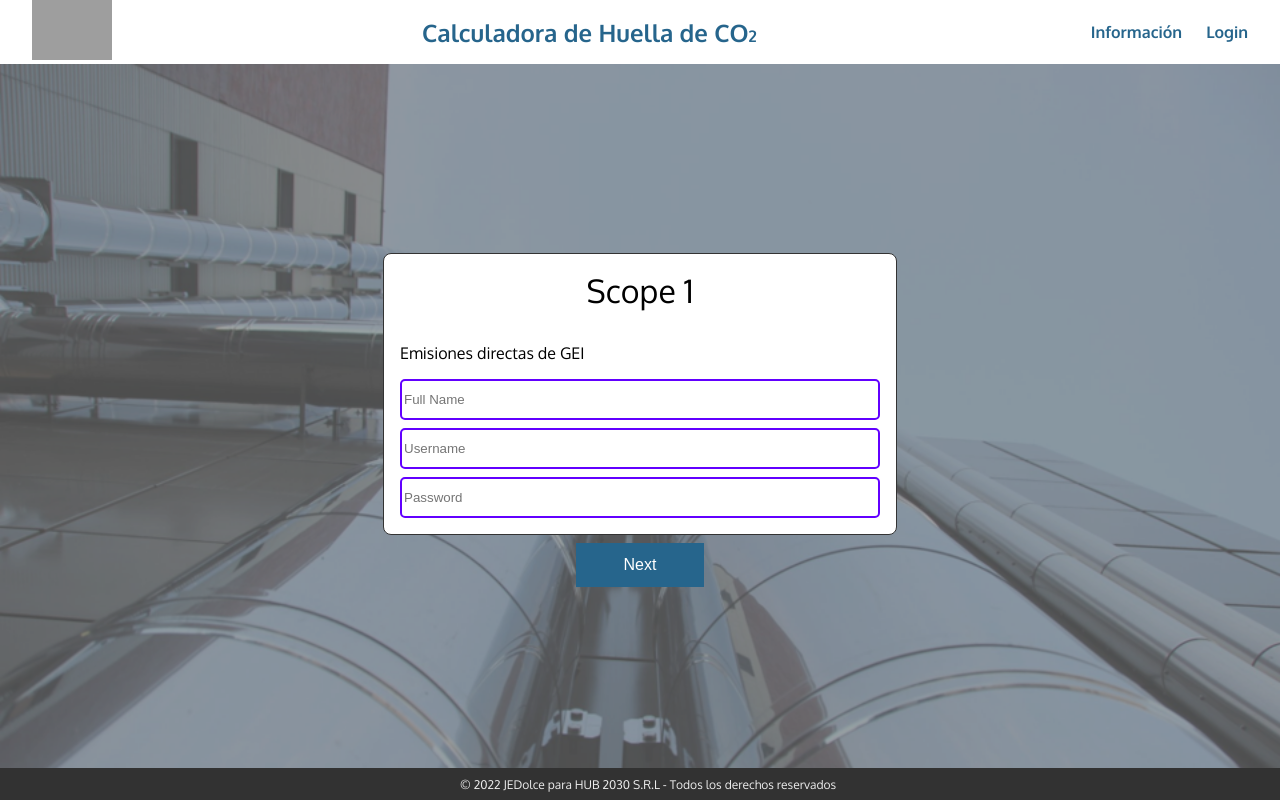
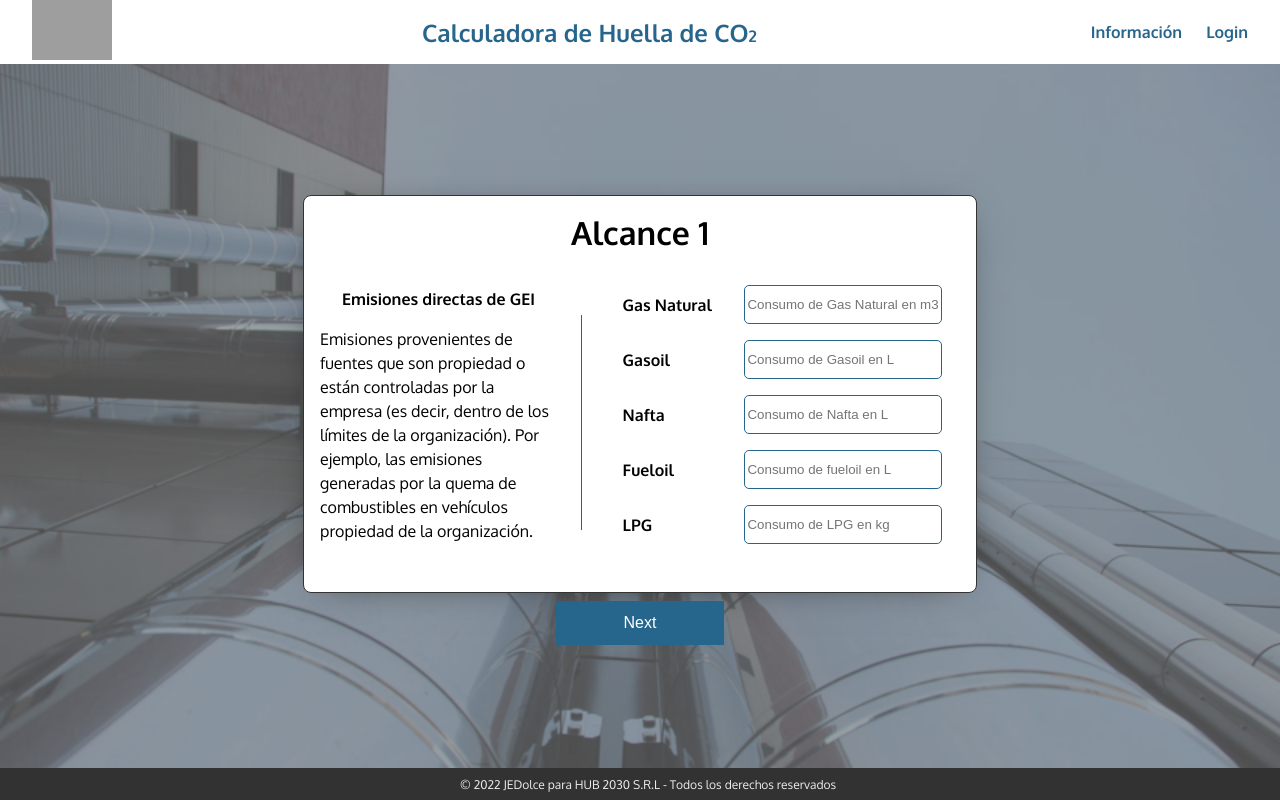
Before and after one commit to JEDolce/carbon-footprint-hub, a React (Create React App) app: page /form in a window 1280 px wide. Built offline with nearby package versions, Linux system fonts and the light colour scheme; grey boxes are pictures that could not be loaded.

Commit message:
second commit

```diff
--- a/src/app.css
+++ b/src/app.css
@@ -67,7 +67,7 @@ img {
 }
 
 .card {
-    min-width: 30rem;
+    min-width: 40rem;
     background-color: white;
     border: 1px solid #333;
     border-radius: 0.5rem;
@@ -76,30 +76,9 @@ img {
     margin: 0 auto;
     display: flex;
     flex-direction: column;
-}
-
-.form-group {
-    display: flex;
-    flex-direction: column;
-    margin-bottom: 0.5rem;
-    gap: 0.25em;
-}
-
-.form-group:last-child {
-    margin: 0;
-}
-
-.form-group>label {
-    font-weight: bold;
-    font-size: 0.8em;
-    color: #333;
-}
-
-.form-group>input {
-    border: 1px solid #333;
-    border-radius: 0.25em;
-    font-size: 1rem;
-    padding: 0.25em;
+    box-shadow: -1px 4px 39px -19px rgba(0, 0, 0, 0.67);
+    -webkit-box-shadow: -1px 4px 39px -19px rgba(0, 0, 0, 0.67);
+    -moz-box-shadow: -1px 4px 39px -19px rgba(0, 0, 0, 0.67);
 }
 
 .step-title {
@@ -107,12 +86,53 @@ img {
     margin-bottom: 1rem;
     font-size: 2rem;
     text-align: center;
+    font-weight: bold;
+}
+
+.cardLeft,
+.cardRight {
+    display: flex;
+    flex-direction: column;
+    align-items: center;
+    justify-content: center;
+}
+
+.cardCenter {
+    display: flex;
+    align-items: center;
+    justify-content: center;
+    position: relative;
+}
+
+.line {
+    width: 1.5px;
+    height: 70%;
+    background-color: #26658c;
+    position: absolute;
+    top: 0;
+    right: 0;
+    left: 0;
+    bottom: 0;
+    margin: auto;
+}
+
+.inputsContainer {
+    width: 90%;
+    display: flex;
+    align-items: center;
+    justify-content: space-between;
+}
+
+label {
+    font-weight: bold;
+    margin-bottom: 1rem;
 }
 
 input {
-    border: 2px solid rgb(98, 0, 255);
+    width: 60%;
+    height: 35px;
+    border: 1px solid #26658c;
     border-radius: 5px;
-    height: 35px;
     display: block;
     margin-bottom: 1rem;
 }
@@ -179,11 +199,7 @@ button {
     color: #eee;
 }
 
-#date {
-    font-size: 0.75rem;
-}
-
-.progress-bar {
+/* .progress-bar {
     width: 400px;
     height: 15px;
     background-color: white;
@@ -195,3 +211,30 @@ button {
     height: 100%;
     background-color: rgb(98, 0, 255);
 }
+
+.form-group {
+    display: flex;
+    flex-direction: column;
+    margin-bottom: 0.5rem;
+    gap: 0.25em;
+}
+
+.form-group:last-child {
+    margin: 0;
+}
+
+.form-group>label {
+    font-weight: bold;
+    font-size: 0.8em;
+    color: #333;
+}
+
+.form-group>input {
+    border: 1px solid #333;
+    border-radius: 0.25em;
+    font-size: 1rem;
+    padding: 0.25em;
+}
+
+
+*/
--- a/src/components/Footer.jsx
+++ b/src/components/Footer.jsx
@@ -3,7 +3,13 @@ import React from 'react';
 const Footer = () => {
     return (
         <div className='footer'>
-            <p className='copyright'>© <span id="date">{new Date().getFullYear()}</span> JEDolce para HUB 2030 S.R.L - Todos los derechos reservados</p>
+            <p className='copyright'>
+                ©&nbsp;
+                <span id="date" style={{ fontSize: "0.75rem" }}>
+                    {new Date().getFullYear()}&nbsp;
+                </span>
+                JEDolce para HUB 2030 S.R.L - Todos los derechos reservados
+            </p>
         </div>
     )
 }
--- a/src/components/ScopeOne.jsx
+++ b/src/components/ScopeOne.jsx
@@ -1,32 +1,34 @@
 import React from 'react';
+import { scopeOneData } from '../data';
 
-const ScopeOne = ({ formData, setFormData }) => {
+const ScopeOne = ({ scopeOneState, setScopeOneState }) => {
+
     return (
-
         <div className="card">
-            <div className="step-title">Scope 1</div>
-            <p>Emisiones directas de GEI</p>
-            <input
-                type="text"
-                placeholder="Full Name"
-                className="form-group"
-                value={formData.fullName}
-                onChange={(e) => setFormData({ ...formData, fullName: e.target.value })}
-            />
-            <input
-                type="text"
-                className="form-group"
-                placeholder="Username"
-                value={formData.username}
-                onChange={(e) => setFormData({ ...formData, username: e.target.value })}
-            />
-            <input
-                type="text"
-                className="form-group"
-                placeholder="Password"
-                value={formData.password}
-                onChange={(e) => setFormData({ ...formData, password: e.target.value })}
-            />
+            <div className="step-title">Alcance 1</div>
+            <div className="cardContainer" style={{ display: "flex" }}>
+                <div className="cardLeft" style={{ flex: 2, lineHeight: "1.5rem", margin: "1rem 1.5rem 1rem 0" }}>
+                    <b>Emisiones directas de GEI</b>
+                    <p>Emisiones provenientes de fuentes que son propiedad o están controladas por la empresa (es decir, dentro de los límites de la organización). Por ejemplo, las emisiones generadas por la quema de combustibles en vehículos propiedad de la organización.</p>
+                </div>
+                <div className="cardCenter">
+                    <div className="line" />
+                </div>
+                <div className="cardRight" style={{ flex: 3, margin: "1rem 0 1rem 1.5rem" }}>
+                    {scopeOneData.map((item) => (
+                        <div className="inputsContainer" key={item.id}>
+                            <label>{item.label}</label>
+                            <input
+                                {...item}
+                                type={item.type}
+                                placeholder={item.placeholder}
+                                value={scopeOneState[item.name]}
+                                onChange={(e) => setScopeOneState({ ...scopeOneState, [e.target.name]: e.target.value })}
+                            />
+                        </div>
+                    ))}
+                </div>
+            </div>
         </div>
 
     )
--- a/src/components/ScopeTwo.jsx
+++ b/src/components/ScopeTwo.jsx
@@ -1,22 +1,34 @@
 import React from 'react';
+import { scopeTwoData } from '../data';
 
-const ScopeTwo = ({ formData, setFormData }) => {
+const ScopeTwo = ({ scopeTwoState, setScopeTwoState }) => {
+
     return (
         <div className="card">
-            <div className="step-title">Scope 2</div>
-            <p>Emisiones por Energía Importada</p>
-            <input
-                type="text"
-                placeholder="Nickname"
-                value={formData.nickname}
-                onChange={(e) => setFormData({ ...formData, nickname: e.target.value })}
-            />
-            <input
-                type="text"
-                placeholder="Email"
-                value={formData.email}
-                onChange={(e) => setFormData({ ...formData, email: e.target.value })}
-            />
+            <div className="step-title">Alcance 2</div>
+            <div className="cardContainer" style={{ display: "flex" }}>
+                <div className="cardLeft" style={{ flex: 2, lineHeight: "1.5rem", margin: "1rem 1.5rem 1rem 0" }}>
+                    <b>Emisiones indirectas de GEI</b>
+                    <p>Emisiones provenientes de la generación de energía comprada (en forma de electricidad, calor o vapor) que utiliza la organización.</p>
+                </div>
+                <div className="cardCenter">
+                    <div className="line" />
+                </div>
+                <div className="cardRight" style={{ flex: 3, margin: "1rem 0 1rem 1.5rem" }}>
+                    {scopeTwoData.map((item) => (
+                        <div className="inputsContainer" key={item.id}>
+                            <label>{item.label}</label>
+                            <input
+                                {...item}
+                                type={item.type}
+                                placeholder={item.placeholder}
+                                value={scopeTwoState[item.name]}
+                                onChange={(e) => setScopeTwoState({ ...scopeTwoState, [e.target.name]: e.target.value })}
+                            />
+                        </div>
+                    ))}
+                </div>
+            </div>
         </div>
     )
 }
--- a/src/data.js
+++ b/src/data.js
@@ -17,7 +17,7 @@ export const scopeOneData = [
         id: 3,
         name: "nafta",
         type: "text",
-        placeholder: "Consumo de Gas Nafta en L",
+        placeholder: "Consumo de Nafta en L",
         label: "Nafta",
     },
     {
@@ -34,27 +34,45 @@ export const scopeOneData = [
         placeholder: "Consumo de LPG en kg",
         label: "LPG",
     },
-]
+];
 
-
-
-export const inputsA = [
+export const scopeTwoData = [
     {
-        id: 1,
-        name: "name",
+        id: 6,
+        name: "electricidad",
         type: "text",
-        placeholder: "Ingrese su nombre y apellido",
-        label: "Nombre y Apellido",
-        errorMsg: "Ingrese su nombre y apellido",
-        required: true
+        placeholder: "Consumo Electrico en kWh",
+        label: "Electricidad",
     },
     {
-        id: 2,
-        name: "legajo",
+        id: 7,
+        name: "vapor",
         type: "text",
-        placeholder: "Ingrese su N° de legajo",
-        label: "N° de Legajo",
-        errorMsg: "Ingrese su n° de legajo",
-        required: true
+        placeholder: "Consumo de Vapor en m3",
+        label: "Vapor",
     }
 ];
+
+export const scopeThreeData = [
+    {
+        id: 8,
+        name: "transporte",
+        type: "text",
+        placeholder: "Consumo Electrico en kWh",
+        label: "Electricidad",
+    },
+    {
+        id: 9,
+        name: "transporte1",
+        type: "text",
+        placeholder: "Consumo Electrico en 1",
+        label: "Electricidad1",
+    },
+    {
+        id: 10,
+        name: "transporte2",
+        type: "text",
+        placeholder: "Consumo Electrico en 2",
+        label: "Electricidad2",
+    },
+];
--- a/src/pages/Form.jsx
+++ b/src/pages/Form.jsx
@@ -6,31 +6,36 @@ import Buttons from '../components/Buttons';
 
 export const Form = () => {
     const [page, setPage] = useState(0);
+    const [scopeOneState, setScopeOneState] = useState({
+        gas: "",
+        gasoil: "",
+        nafta: "",
+        fueloil: "",
+        lpg: ""
+    });
 
-    const [formData, setFormData] = useState({
-        fullname: "",
-        username: "",
-        password: "",
-        nickname: "",
-        email: "",
-        address: "",
-        nationality: "",
-        zipcode: "",
-        highestQualification: "",
-        occupation: "",
-        about: "",
+    const [scopeTwoState, setScopeTwoState] = useState({
+        electricidad: "",
+        vapor: ""
+    });
+
+    const [scopeThreeState, setScopeThreeState] = useState({
+        transporte: "",
+        transporte1: "",
+        transporte2: ""
     });
 
     const compList = [
-        <ScopeOne formData={formData} setFormData={setFormData} />,
-        <ScopeTwo formData={formData} setFormData={setFormData} />,
-        <ScopeThree formData={formData} setFormData={setFormData} />
+        <ScopeOne scopeOneState={scopeOneState} setScopeOneState={setScopeOneState} />,
+        <ScopeTwo scopeTwoState={scopeTwoState} setScopeTwoState={setScopeTwoState} />,
+        <ScopeThree scopeThreeState={scopeThreeState} setScopeThreeState={setScopeThreeState} />
     ];
 
     return (
         <div className='App'>
             <div className='container'>
                 {<div>{compList[page]}</div>}
+
                 <Buttons props={{ page, setPage, compList }} />
             </div>
         </div>
```
Also changed, not shown: src/components/ScopeThree.jsx (+27 -21 lines).
